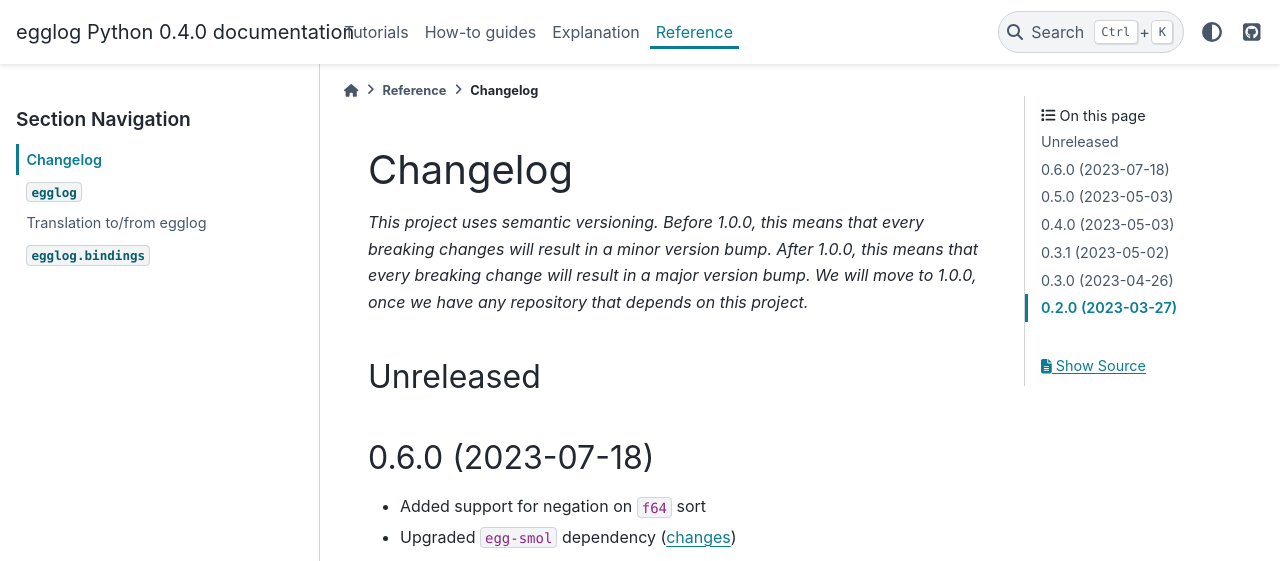
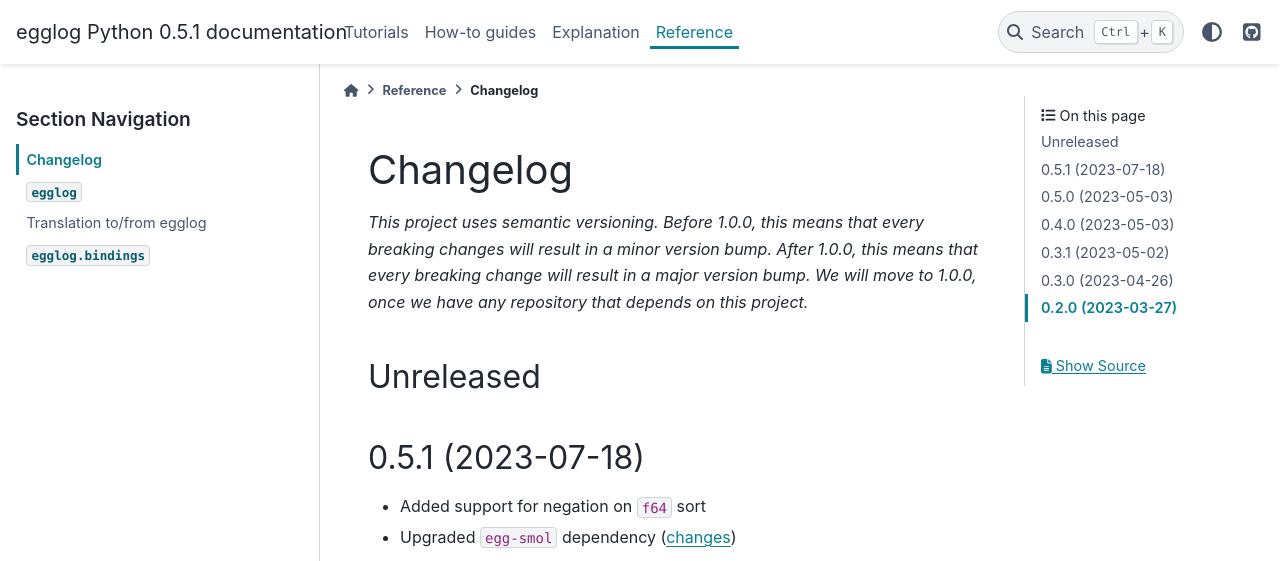
Before and after one commit to egraphs-good/egglog-python, a Sphinx documentation site: the page built from docs/changelog.md, in a window 1280 px wide and 900 px high. Shown: the top 561 px of the window. Built offline with Sphinx 7.4.7 and the PyData theme 0.15.4, drawn with Linux system fonts in a browser that asks for light colours; pages that are not in the unit, such as notebooks, are missing from menus; the version number is read from the project's files by our own code.

Commit message:
Bump Version 0.5.1

```diff
--- a/Cargo.toml
+++ b/Cargo.toml
@@ -1,6 +1,6 @@
 [package]
 name = "egglog-python"
-version = "0.4.0"
+version = "0.5.1"
 edition = "2021"
 
 # See more keys and their definitions at https://doc.rust-lang.org/cargo/reference/manifest.html
--- a/docs/changelog.md
+++ b/docs/changelog.md
@@ -4,7 +4,7 @@ _This project uses semantic versioning. Before 1.0.0, this means that every brea
 
 ## Unreleased
 
-## 0.6.0 (2023-07-18)
+## 0.5.1 (2023-07-18)
 
 - Added support for negation on `f64` sort
 - Upgraded `egg-smol` dependency ([changes](https://github.com/saulshanabrook/egg-smol/compare/4b7ec0a640b430bc86ec1d9f79e38a06e62c0cb7...353c4387640019bd2066991ee0488dc6d5c54168))
```
Also changed, not shown: 1 other file.
